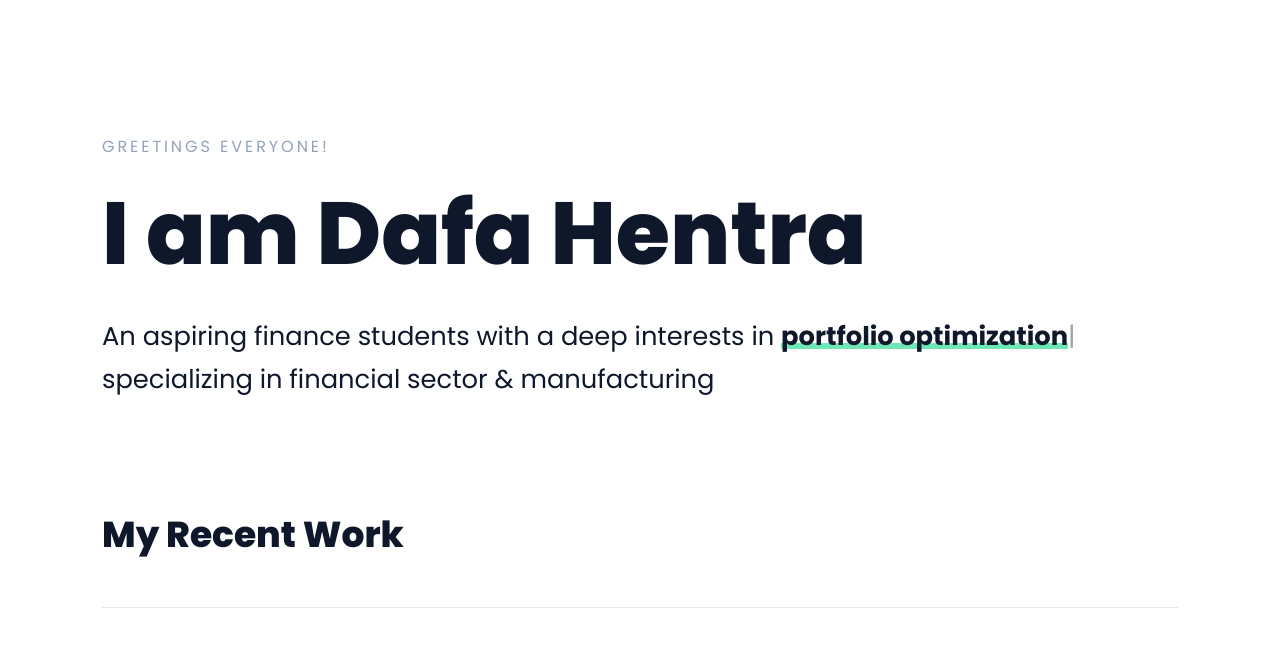
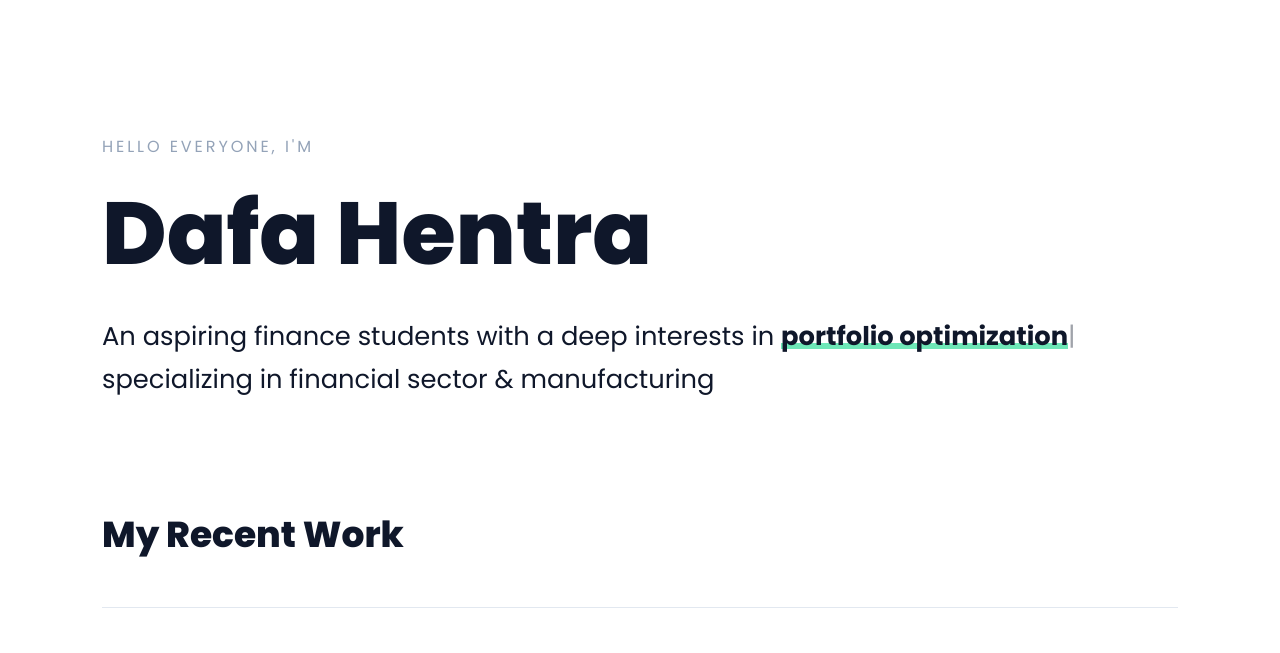
Before and after one commit to dafahentra/Works-portfolio, a plain HTML site: page index.html in a window 1280 px wide. Shown: the part 95-748 px from the top of the page. Drawn offline with Linux system fonts and the light colour scheme.

Commit message:
deploy: 543e54caed0b5e0264d749707ad8d22f279d5fc7

```diff
--- a/index.html
+++ b/index.html
@@ -105,8 +105,8 @@
 
                 <!-- Hero-->
                 <div class="mb-lg-10">
-                    <p class="subtitle-sm" data-scroll data-scroll-speed="2" data-scroll-position="top">Greetings Everyone!</p>
-                    <h1 class="display-1 mb-4" data-scroll data-scroll-speed="4" data-scroll-position="top">I am Dafa Hentra</h1>
+                    <p class="subtitle-sm" data-scroll data-scroll-speed="2" data-scroll-position="top">Hello Everyone, I'm</p>
+                    <h1 class="display-1 mb-4" data-scroll data-scroll-speed="4" data-scroll-position="top">Dafa Hentra</h1>
                     <p data-scroll data-scroll-speed="6" data-scroll-position="top" class="lead typed-elem">An aspiring finance students with a deep interests in <span class="fw-bold text-highlight" data-typed='{"backSpeed": 50,"strings": ["data analysis", "portfolio optimization", "investment strategy", "risk management"]}'></span><span class="d-block">specializing in financial sector & manufacturing</span></p>
                 </div>                <!-- /Hero-->
 
```
